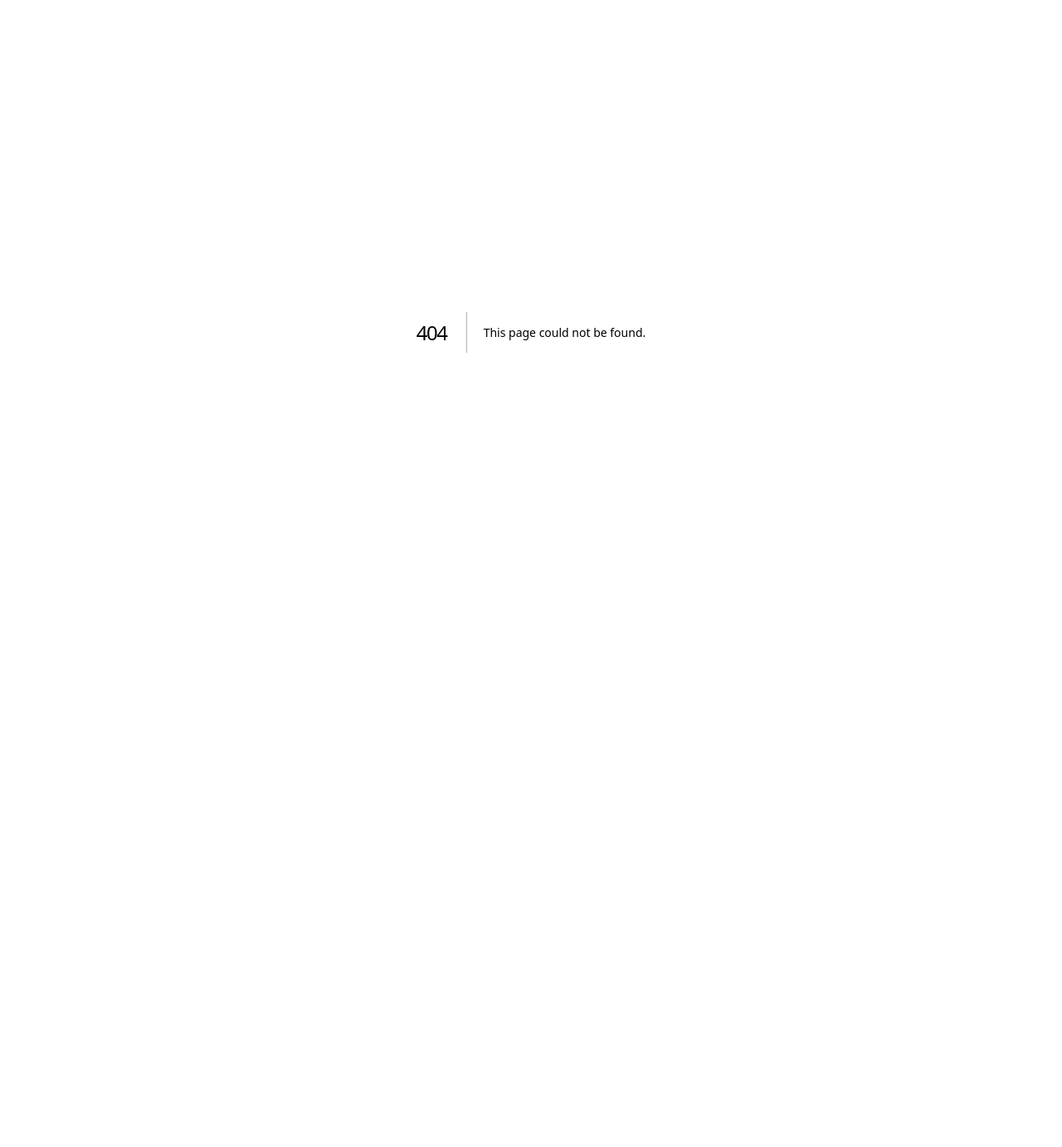
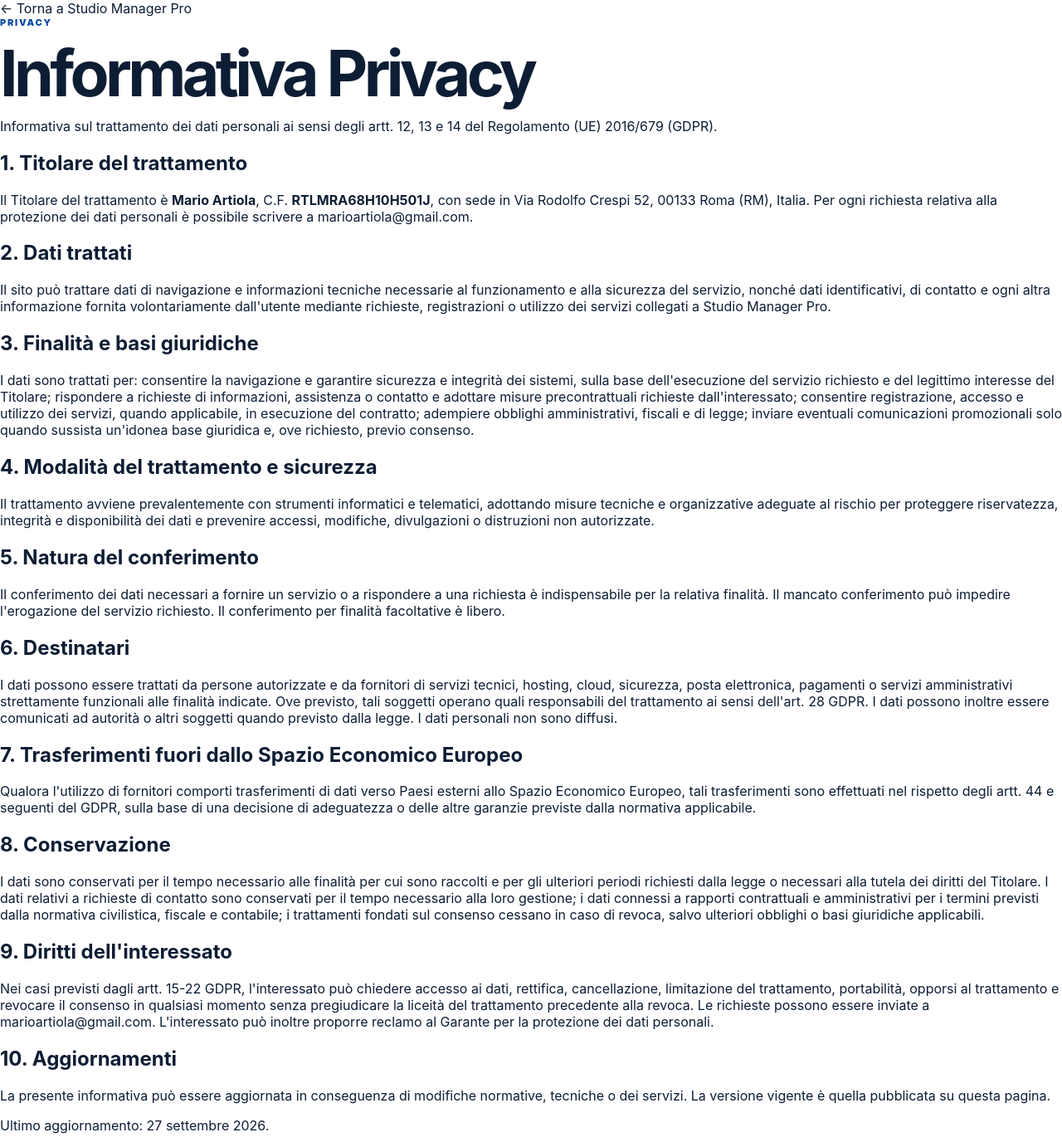
Before and after one commit to martiola68/studio-manager-pro-web, a Next.js app: page /privacy in a window 1280 px wide. Before the commit this address had no page. Shown: the whole page at 83% size. Before the commit the page ends 800 px from the top, so only its background shows below. Built offline with nearby package versions, Linux system fonts and the light colour scheme.

Commit message:
Aggiunge Informativa Privacy al sito pubblico

```diff
--- /dev/null
+++ b/src/app/privacy/page.tsx
@@ -0,0 +1,43 @@
+export const metadata = { title: "Informativa Privacy | Studio Manager Pro" };
+
+export default function PrivacyPage() {
+  return <main className="legalPage">
+    <div className="legalTop"><a href="/" className="legalBack">← Torna a Studio Manager Pro</a></div>
+    <article className="legalCard">
+      <p className="eyebrow">PRIVACY</p>
+      <h1>Informativa Privacy</h1>
+      <p className="legalIntro">Informativa sul trattamento dei dati personali ai sensi degli artt. 12, 13 e 14 del Regolamento (UE) 2016/679 (GDPR).</p>
+
+      <h2>1. Titolare del trattamento</h2>
+      <p>Il Titolare del trattamento è <strong>Mario Artiola</strong>, C.F. <strong>RTLMRA68H10H501J</strong>, con sede in Via Rodolfo Crespi 52, 00133 Roma (RM), Italia. Per ogni richiesta relativa alla protezione dei dati personali è possibile scrivere a <a href="mailto:marioartiola@gmail.com">marioartiola@gmail.com</a>.</p>
+
+      <h2>2. Dati trattati</h2>
+      <p>Il sito può trattare dati di navigazione e informazioni tecniche necessarie al funzionamento e alla sicurezza del servizio, nonché dati identificativi, di contatto e ogni altra informazione fornita volontariamente dall'utente mediante richieste, registrazioni o utilizzo dei servizi collegati a Studio Manager Pro.</p>
+
+      <h2>3. Finalità e basi giuridiche</h2>
+      <p>I dati sono trattati per: consentire la navigazione e garantire sicurezza e integrità dei sistemi, sulla base dell'esecuzione del servizio richiesto e del legittimo interesse del Titolare; rispondere a richieste di informazioni, assistenza o contatto e adottare misure precontrattuali richieste dall'interessato; consentire registrazione, accesso e utilizzo dei servizi, quando applicabile, in esecuzione del contratto; adempiere obblighi amministrativi, fiscali e di legge; inviare eventuali comunicazioni promozionali solo quando sussista un'idonea base giuridica e, ove richiesto, previo consenso.</p>
+
+      <h2>4. Modalità del trattamento e sicurezza</h2>
+      <p>Il trattamento avviene prevalentemente con strumenti informatici e telematici, adottando misure tecniche e organizzative adeguate al rischio per proteggere riservatezza, integrità e disponibilità dei dati e prevenire accessi, modifiche, divulgazioni o distruzioni non autorizzate.</p>
+
+      <h2>5. Natura del conferimento</h2>
+      <p>Il conferimento dei dati necessari a fornire un servizio o a rispondere a una richiesta è indispensabile per la relativa finalità. Il mancato conferimento può impedire l'erogazione del servizio richiesto. Il conferimento per finalità facoltative è libero.</p>
+
+      <h2>6. Destinatari</h2>
+      <p>I dati possono essere trattati da persone autorizzate e da fornitori di servizi tecnici, hosting, cloud, sicurezza, posta elettronica, pagamenti o servizi amministrativi strettamente funzionali alle finalità indicate. Ove previsto, tali soggetti operano quali responsabili del trattamento ai sensi dell'art. 28 GDPR. I dati possono inoltre essere comunicati ad autorità o altri soggetti quando previsto dalla legge. I dati personali non sono diffusi.</p>
+
+      <h2>7. Trasferimenti fuori dallo Spazio Economico Europeo</h2>
+      <p>Qualora l'utilizzo di fornitori comporti trasferimenti di dati verso Paesi esterni allo Spazio Economico Europeo, tali trasferimenti sono effettuati nel rispetto degli artt. 44 e seguenti del GDPR, sulla base di una decisione di adeguatezza o delle altre garanzie previste dalla normativa applicabile.</p>
+
+      <h2>8. Conservazione</h2>
+      <p>I dati sono conservati per il tempo necessario alle finalità per cui sono raccolti e per gli ulteriori periodi richiesti dalla legge o necessari alla tutela dei diritti del Titolare. I dati relativi a richieste di contatto sono conservati per il tempo necessario alla loro gestione; i dati connessi a rapporti contrattuali e amministrativi per i termini previsti dalla normativa civilistica, fiscale e contabile; i trattamenti fondati sul consenso cessano in caso di revoca, salvo ulteriori obblighi o basi giuridiche applicabili.</p>
+
+      <h2>9. Diritti dell'interessato</h2>
+      <p>Nei casi previsti dagli artt. 15-22 GDPR, l'interessato può chiedere accesso ai dati, rettifica, cancellazione, limitazione del trattamento, portabilità, opporsi al trattamento e revocare il consenso in qualsiasi momento senza pregiudicare la liceità del trattamento precedente alla revoca. Le richieste possono essere inviate a <a href="mailto:marioartiola@gmail.com">marioartiola@gmail.com</a>. L'interessato può inoltre proporre reclamo al Garante per la protezione dei dati personali.</p>
+
+      <h2>10. Aggiornamenti</h2>
+      <p>La presente informativa può essere aggiornata in conseguenza di modifiche normative, tecniche o dei servizi. La versione vigente è quella pubblicata su questa pagina.</p>
+      <p className="legalUpdated">Ultimo aggiornamento: 27 settembre 2026.</p>
+    </article>
+  </main>;
+}
```
